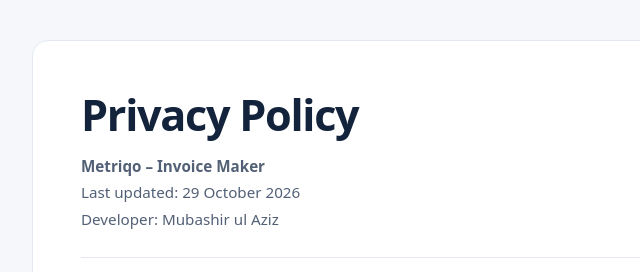
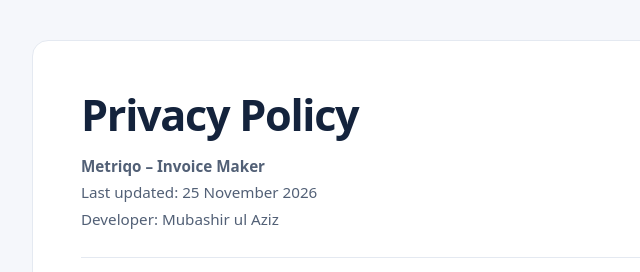
Before and after one commit to mubashir-ul-aziz/metriqo-privacy, a plain HTML site: page index.html in a window 1280 px wide. Shown: the top 272 px of the page, 198-838 px from the left. Drawn offline with Linux system fonts and the light colour scheme.

Commit message:
Update index.html

```diff
--- a/index.html
+++ b/index.html
@@ -27,7 +27,7 @@
   <main>
     <header>
       <h1>Privacy Policy</h1>
-      <p class="meta"><strong>Metriqo – Invoice Maker</strong><br>Last updated: <time datetime="2026-10-29">29 October 2026</time><br>Developer: Mubashir ul Aziz</p>
+      <p class="meta"><strong>Metriqo – Invoice Maker</strong><br>Last updated: <time datetime="2026-10-29">25 November 2026</time><br>Developer: Mubashir ul Aziz</p>
     </header>
     <p>This policy explains how Metriqo’s Android app handles your information.</p>
     <section aria-labelledby="information">
```
